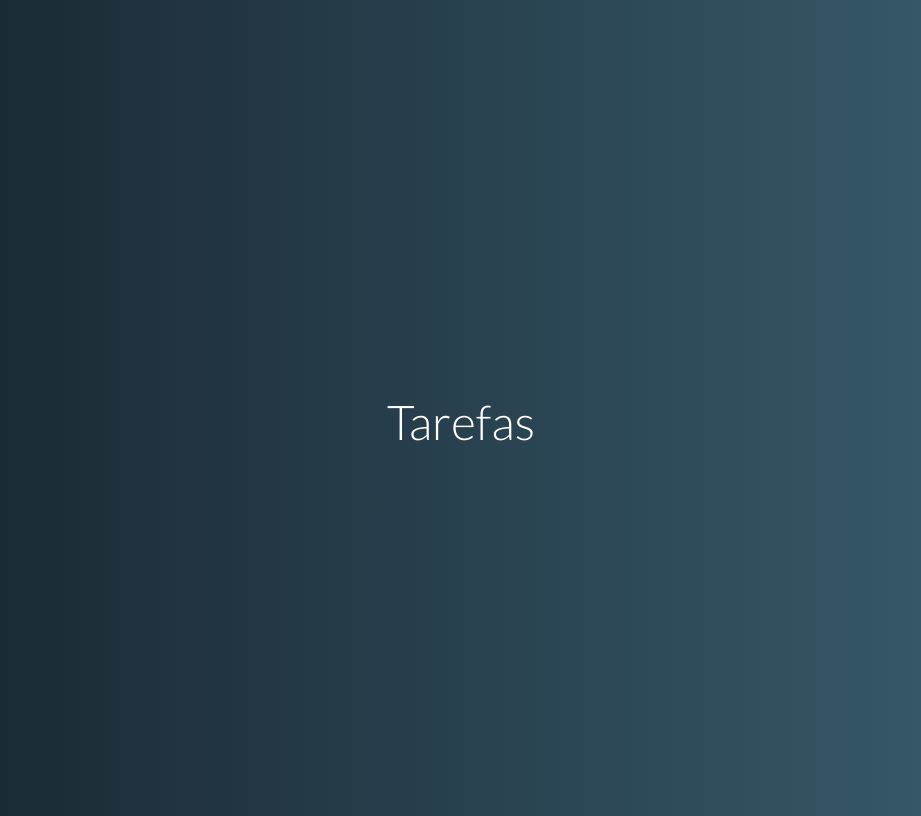
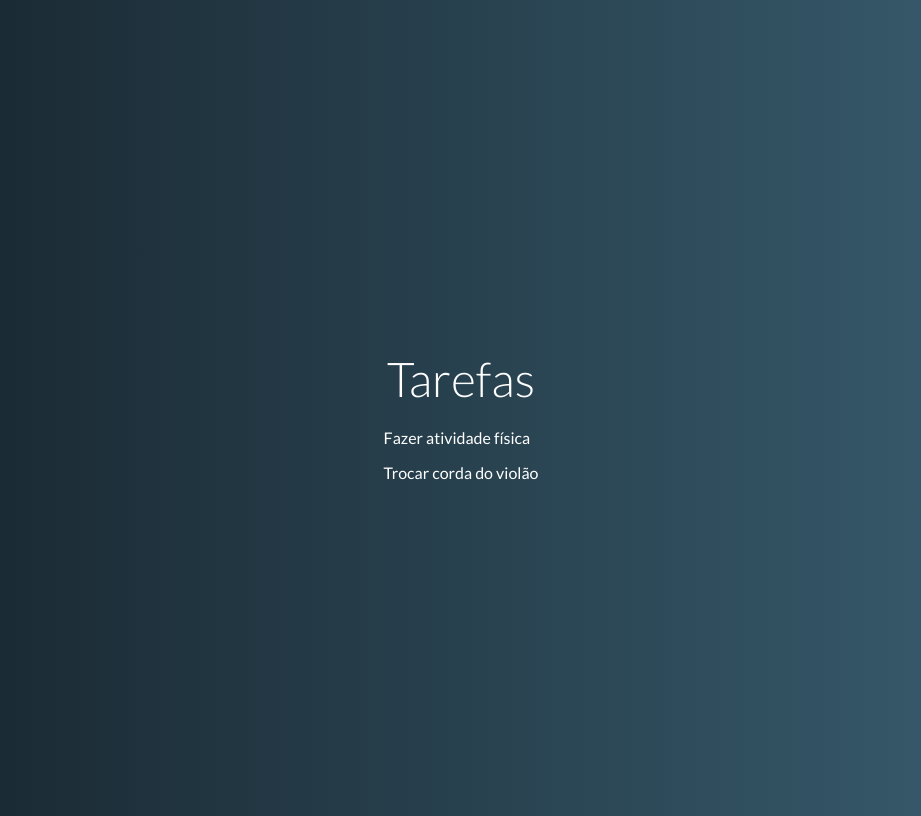
Before and after one commit to LaRaHh/Projeto2-cursoVue, a Vue app: page / in a window 1280 px wide. Shown: the whole page, without its empty margins (179-1100 px from the left). Built offline with nearby package versions, Linux system fonts and the light colour scheme.

Commit message:
Estrutura dos componentes: Lista de tarefas e Tarefa

```diff
--- a/src/App.vue
+++ b/src/App.vue
@@ -1,13 +1,24 @@
 <template>
 	<div id="app">
 		<h1>Tarefas</h1>
-
+		<ListaTarefas :tarefas="tarefas"/>
 	</div>
 </template>
 
 <script>
+import ListaTarefas from './components/ListaTarefas.vue'
 export default {
-
+	components: {
+		ListaTarefas
+	},
+	data () {
+		return {
+			tarefas: [
+				{nome: 'Fazer atividade física', pendente: true},
+				{nome: 'Trocar corda do violão', pendente: false}
+			]
+		}
+	}
 }
 </script>
 
--- a/src/components/ListaTarefas.vue
+++ b/src/components/ListaTarefas.vue
@@ -0,0 +1,25 @@
+<template>
+    <div class="ListaTarefas">
+        <template>
+            <Tarefa v-for="tarefa in tarefas" :key="tarefa.nome" :tarefa="tarefa">
+            </Tarefa>
+        </template>
+    </div>
+</template>
+
+<script>
+import Tarefa from './Tarefa.vue'
+export default {
+    name: 'ListaTarefas',
+    components: {
+        Tarefa
+    },
+    props: {
+        tarefas: {type: Array, required: true}
+    }
+}
+</script>
+
+<style>
+
+</style>
--- a/src/components/Tarefa.vue
+++ b/src/components/Tarefa.vue
@@ -0,0 +1,27 @@
+<template>
+    <div class="tarefa" :class="estadoTarefa">
+        <p>{{ tarefa.nome }}</p>
+    </div>
+</template>
+
+<script>
+export default {
+    name: 'Tarefa',
+    props: {
+        tarefa: { type: Object, required: true}
+    },
+    computed: {
+        estadoTarefa() {
+            return {
+                pendente: this.tarefa.pendente,
+                feito: this.tarefa.feito
+            }
+        }
+    }
+
+}
+</script>
+
+<style>
+
+</style>
```
Also changed, not shown: src/components/NovaTarefa.vue (+13 -0 lines), src/components/Progresso.vue (+13 -0 lines).
